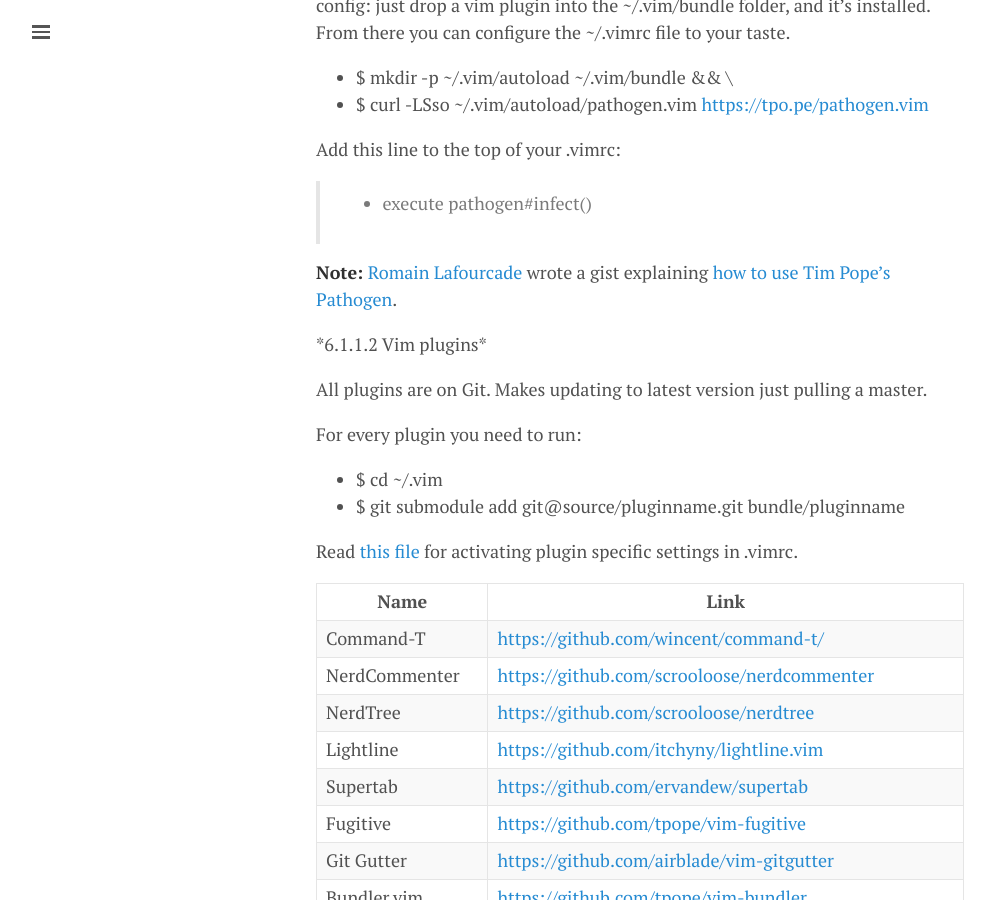
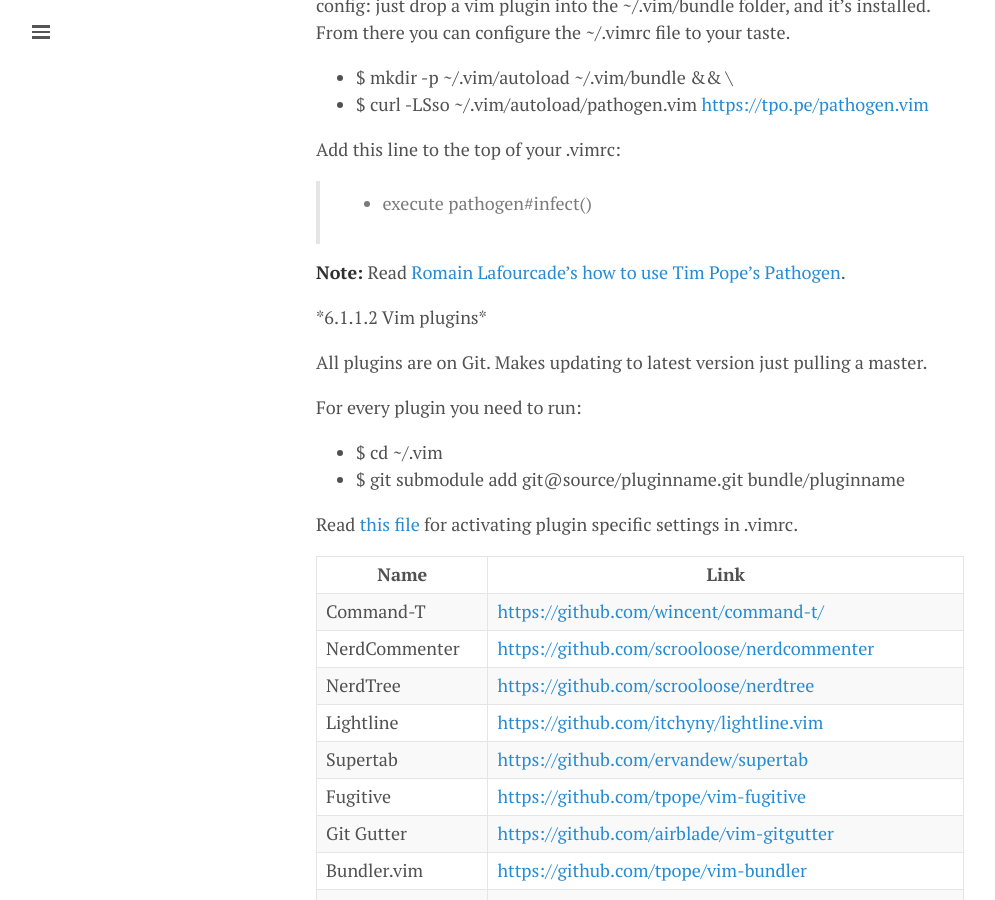
Before and after one commit to lgeurts/lgeurts.github.io, a Jekyll site: the page built from _posts/2017-07-11-bunsenlabs-linux-setup-notes-for dell-inspiron-6000.md, in a window 1280 px wide and 900 px high, scrolled down 6663 px. Shown: the whole window, without its empty margins (0-995 px from the left). Built offline with Jekyll 4.4.1, drawn with Linux system fonts in a browser that asks for light colours; nearby versions of some CDN libraries; comment, search, counter and statistics services are not loaded.

Commit message:
Update 2017-07-11-bunsenlabs-linux-setup-notes-for dell-inspiron-6000.md

```diff
--- a/_posts/2017-07-11-bunsenlabs-linux-setup-notes-for dell-inspiron-6000.md
+++ b/_posts/2017-07-11-bunsenlabs-linux-setup-notes-for dell-inspiron-6000.md
@@ -208,7 +208,7 @@
 
 > * execute pathogen#infect()
 
-**Note:** [Romain Lafourcade](https://github.com/romainl) wrote a gist explaining [how to use Tim Pope's Pathogen](https://gist.github.com/romainl/9970697).
+**Note:** Read [Romain Lafourcade's](https://github.com/romainl) [how to use Tim Pope's Pathogen](https://gist.github.com/romainl/9970697).
 
 \*6.1.1.2 Vim plugins\*
 
```
